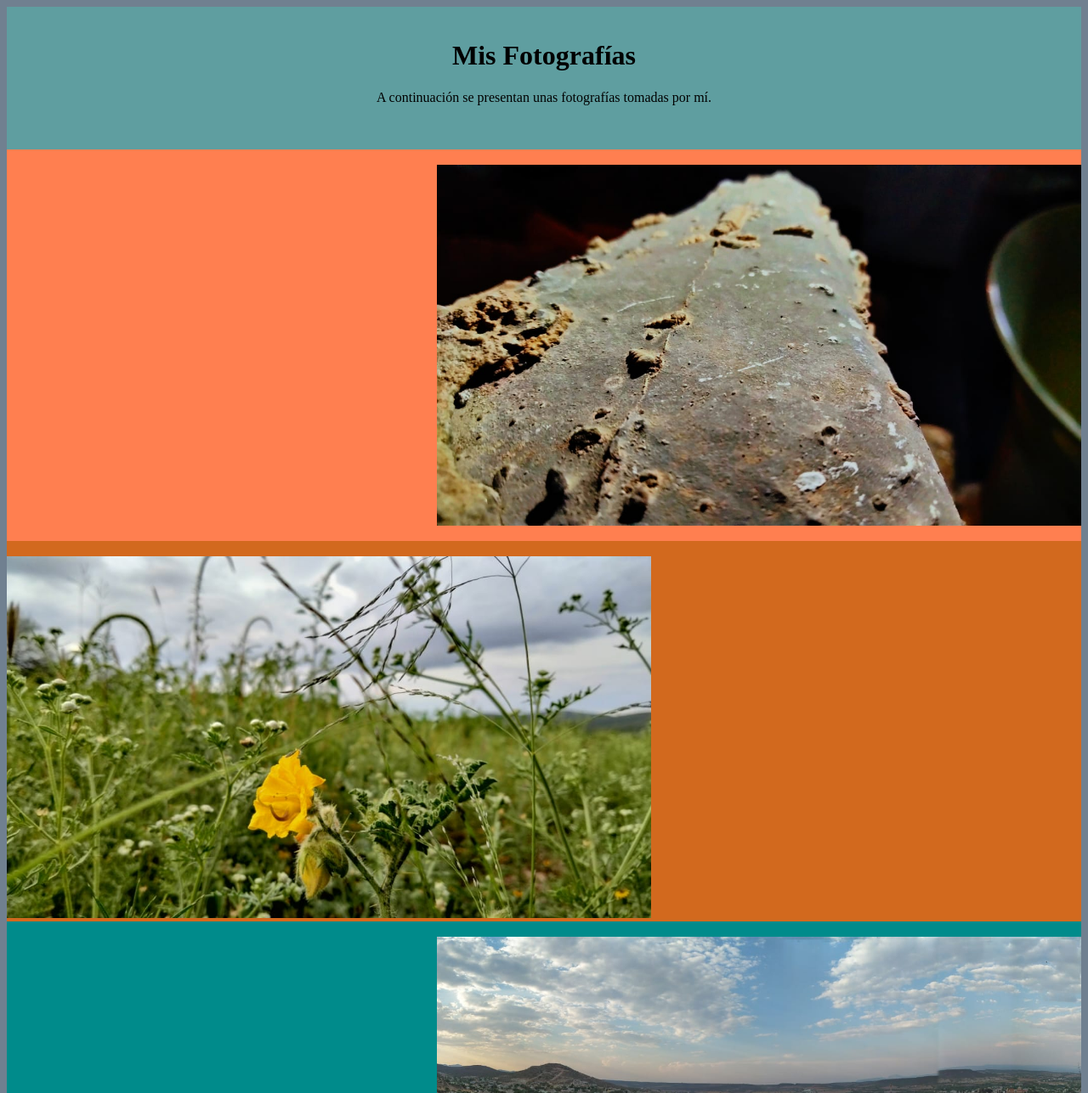
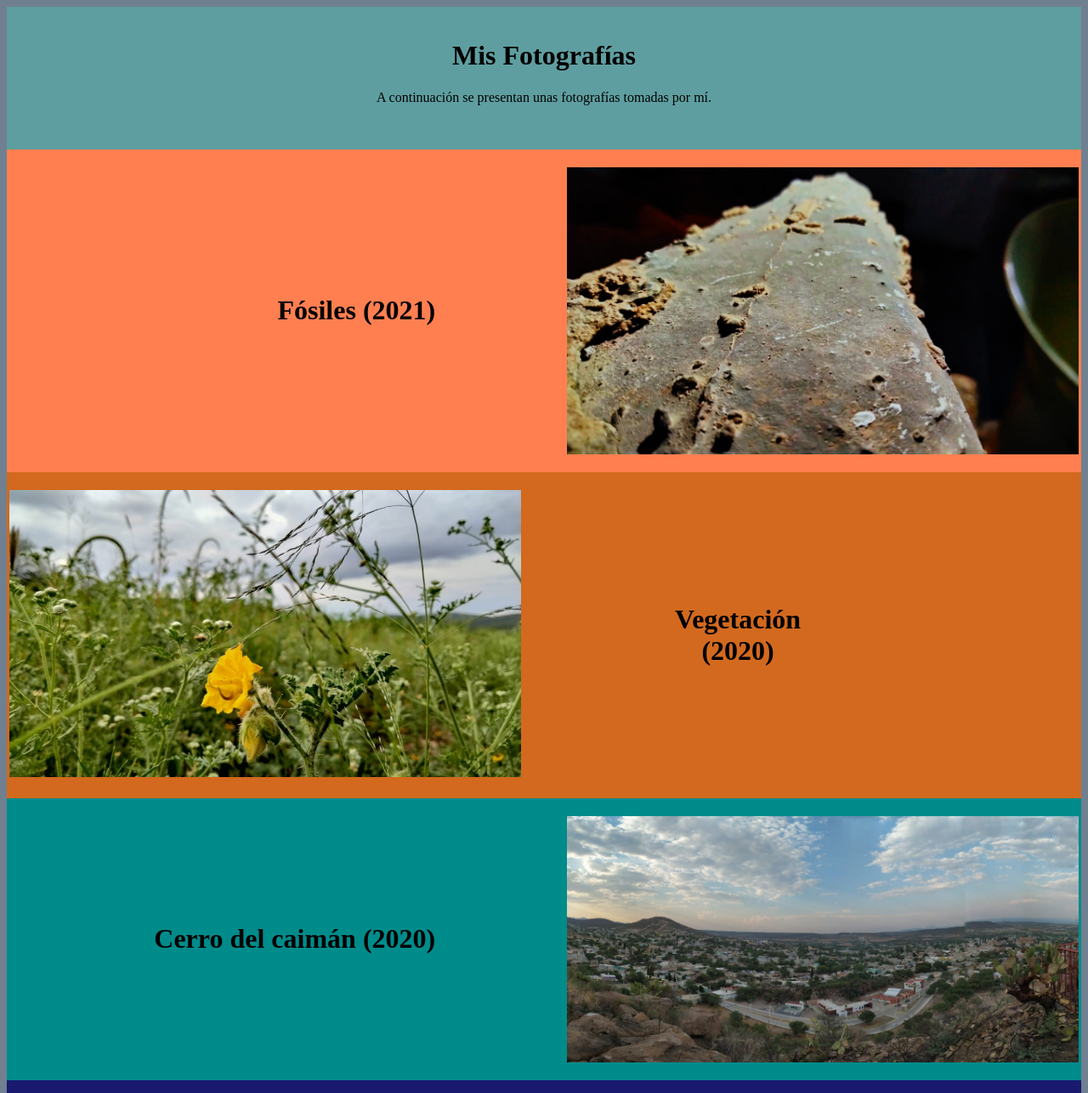
Before and after one commit to edwinarenas/EAR_Portafolio, a plain HTML site: page proyectos/index.html in a window 1280 px wide. Shown: the top 1287 px of the page at 85% size. Drawn offline with Linux system fonts and the light colour scheme.

Commit message:
Add files via upload

```diff
--- a/proyectos/index.html
+++ b/proyectos/index.html
@@ -21,30 +21,57 @@
 	</div>
 	<div style="background-color: #FF7F50">
 		<br>
-		<img src="../images/pf.jpeg" alt="pf" style="width:60%; display: block; margin-left: auto; margin-right: inherit;">
+		<table style="width: 100%">
+			<td style="width: 40%">
+				<h1 style="text-align: right;">Fósiles (2021)</h1>
+			</td>
+			<td style="width:60%">
+				<img src="../images/pf.jpeg" alt="pf" style="width:80%; display: block; margin-left: auto; margin-right: inherit;">
+			</td>
+		</table>
 		<br>
 	</div>
 	<div style="background-color: #D2691E">
 		<br>
-		<img src="../images/mm.jpeg" alt="mm" style="width: 60%;">
+		<table style="width: 100%">
+			<td style="width: 60%">
+				<img src="../images/mm.jpeg" alt="mm" style="width: 80%;">
+			</td>
+			<td style="width:40%">
+				<h1 style="width: 40%; text-align: center;">Vegetación (2020)</h1>
+			</td>
+		</table>
 		<br>
 	</div>
 	<div style="background-color: #008B8B">
 		<br>
-		<img src="../images/cc.jpeg" alt="cc" style="width:60%; display: block; margin-left: auto; margin-right: inherit;">
+		<table style="width: 100%">
+			<td style="width: 40%">
+				<h1 style="text-align: right;">Cerro del caimán (2020)</h1>
+			</td>
+			<td style="width: 60%">
+				<img src="../images/cc.jpeg" alt="cc" style="width:80%; display: block; margin-left: auto; margin-right: inherit;">
+			</td>
+		</table>
 		<br>
 	</div>
 	<div style="background-color: #191970">
 		<br>
-		<img src="../images/quelite.jpeg" alt="quelite" style="width: 30%">
+		<table style="width: 100%">
+			<td style="width: 60%">
+				<img src="../images/quelite.jpeg" alt="quelite" style="width: 50%">
+			</td>
+			<td style="width: 40%">
+				<h1 style="text-align: left;">Quelite (2021)</h1>
+			</td>
+		</table>
+
 		<br>
 	</div>
 
-
-
-	<a href="../index.html">Menú Principal</a>
-
-
+	<br>
+	<a href="../index.html"><h1 style="text-align: center;">Menú Principal</h1></a>
+	<br>
 
 </body>
 </html>
```
